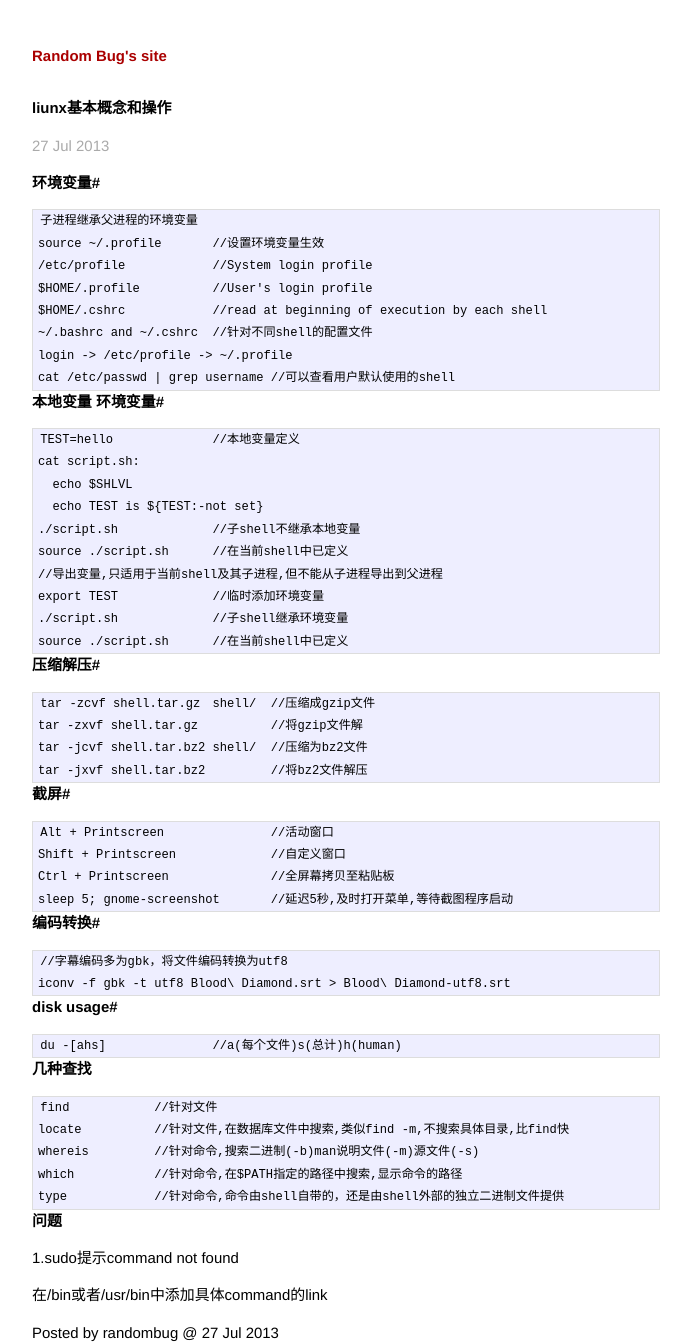
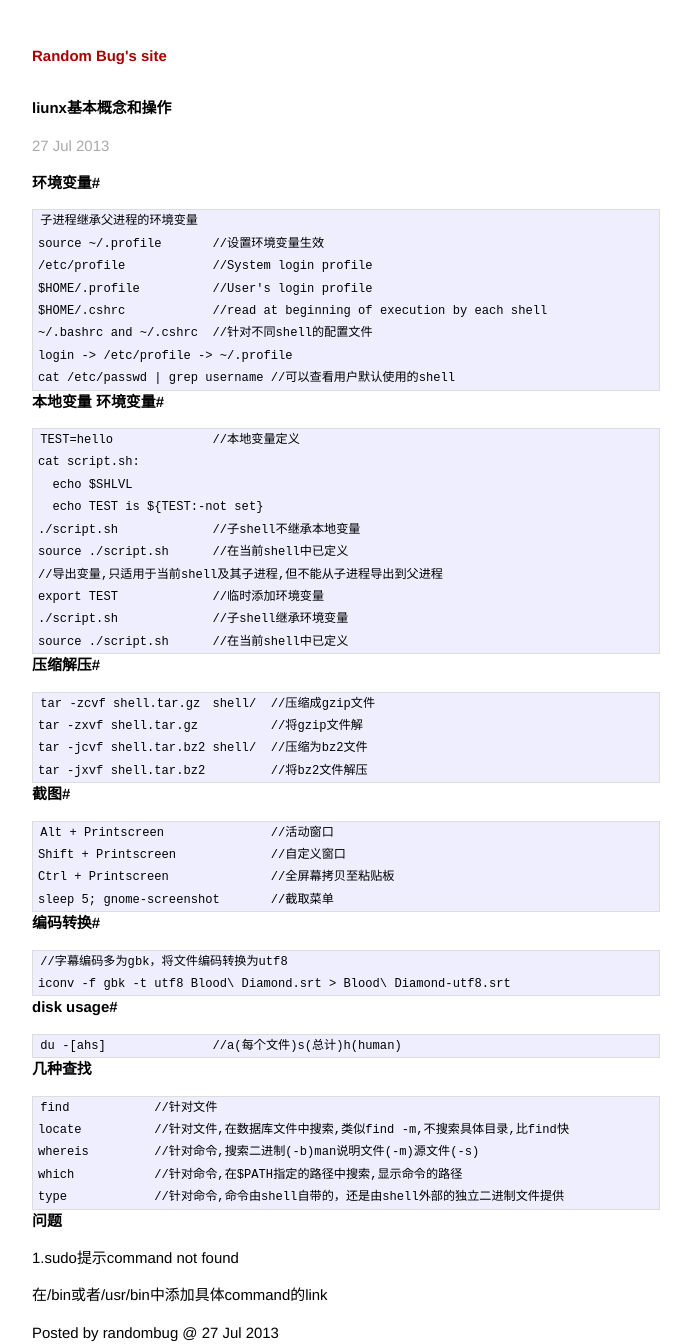
Before and after one commit to jfgong/jekyll_linteler, a Jekyll site: the page built from _posts/2013-07-27-basic-opreation-in-ubuntu.markdown, in a window 1280 px wide. Shown: the whole page, without its empty margins (294-985 px from the left). Built offline with Jekyll 4.4.1, drawn with Linux system fonts in a browser that asks for light colours.

Commit message:
update 2013-07-27-basic-opreation-in-ubuntu.markdown

```diff
--- a/_posts/2013-07-27-basic-opreation-in-ubuntu.markdown
+++ b/_posts/2013-07-27-basic-opreation-in-ubuntu.markdown
@@ -31,11 +31,11 @@ title: liunx基本概念和操作
 	tar -jcvf shell.tar.bz2 shell/	//压缩为bz2文件
 	tar -jxvf shell.tar.bz2		//将bz2文件解压
 
-#截屏#
+#截图#
 	Alt + Printscreen		//活动窗口
 	Shift + Printscreen		//自定义窗口
 	Ctrl + Printscreen		//全屏幕拷贝至粘贴板
-	sleep 5; gnome-screenshot	//延迟5秒,及时打开菜单,等待截图程序启动
+	sleep 5; gnome-screenshot	//截取菜单
 
 #编码转换#
 	//字幕编码多为gbk，将文件编码转换为utf8
```
